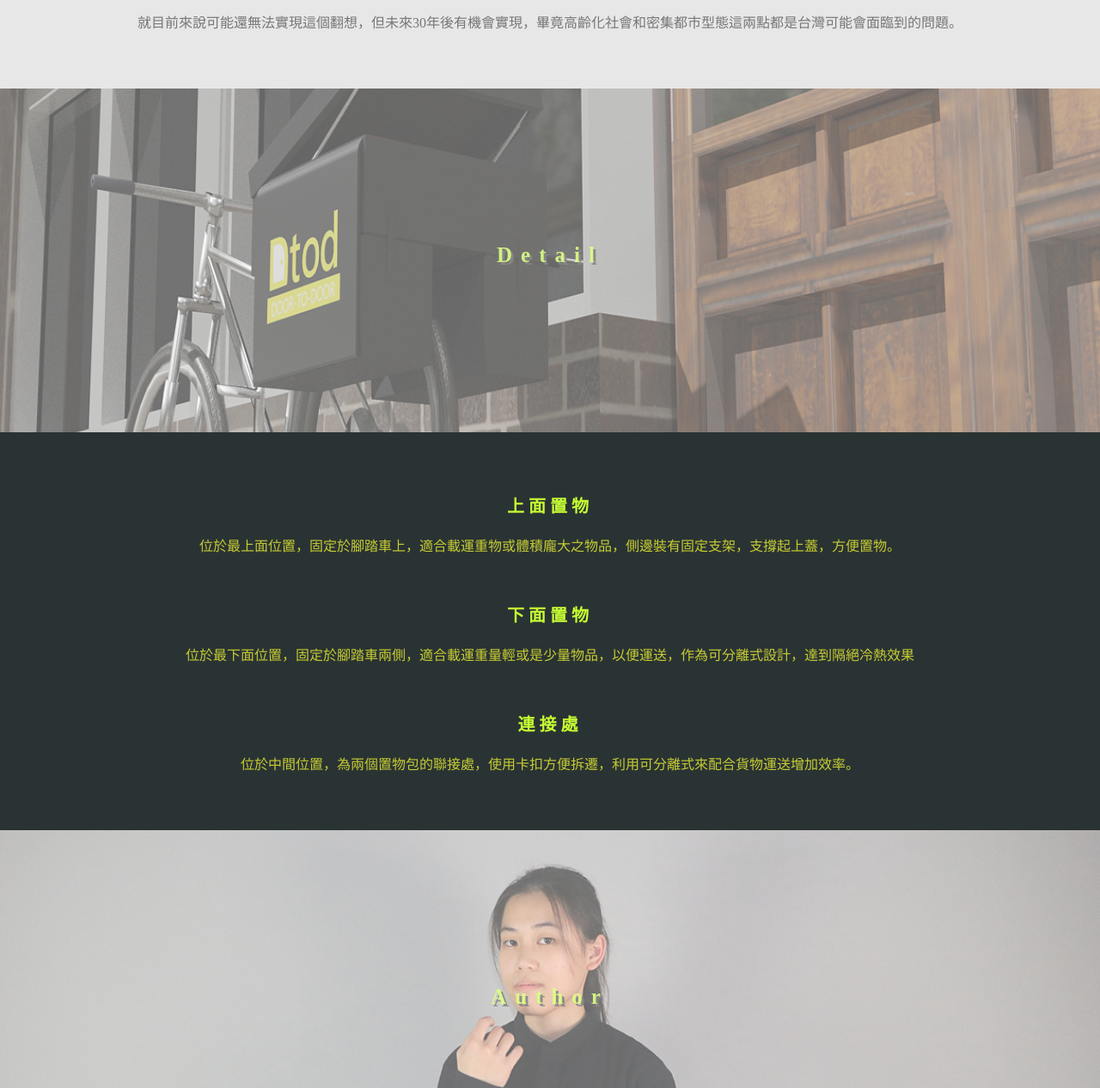
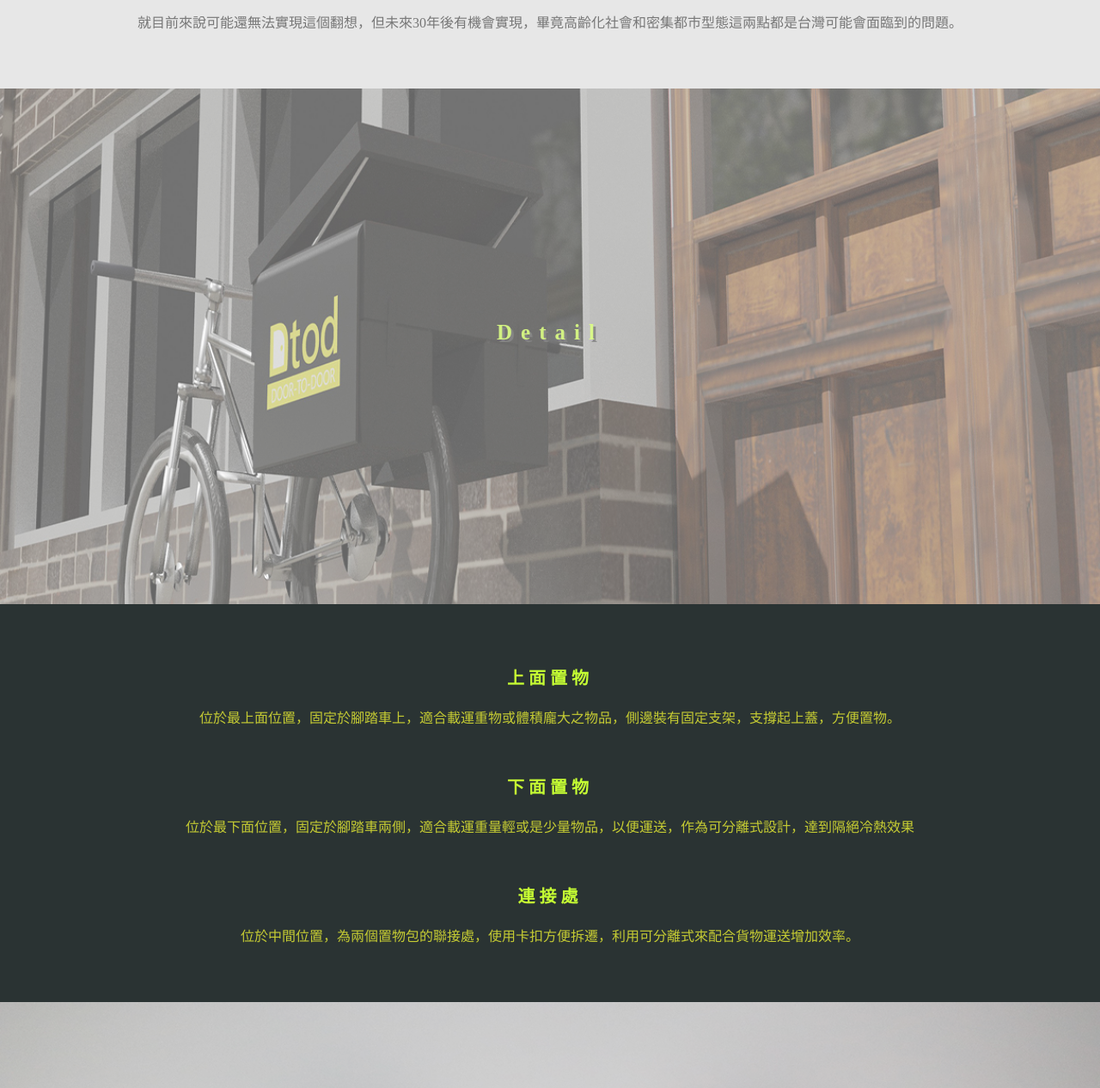
Before and after one commit to fandtod/dtodbike.github.io, a plain HTML site: page index.html in a window 1280 px wide. Shown: the part 994-2260 px from the top of the page at 86% size. Drawn offline with Linux system fonts and the light colour scheme.

Commit message:
Update index.html

```diff
--- a/index.html
+++ b/index.html
@@ -32,12 +32,12 @@
 
 		.bgimg02 {
 			background-image:  url('./b.jpg');
-			min-height: 400px;
+			min-height: 600px;
 		}
 
 		.bgimg03 {
 			background-image: url('./c.jpg');
-			min-height: 400px;
+			min-height: 600px;
 		}
 
 		.caption {
```
